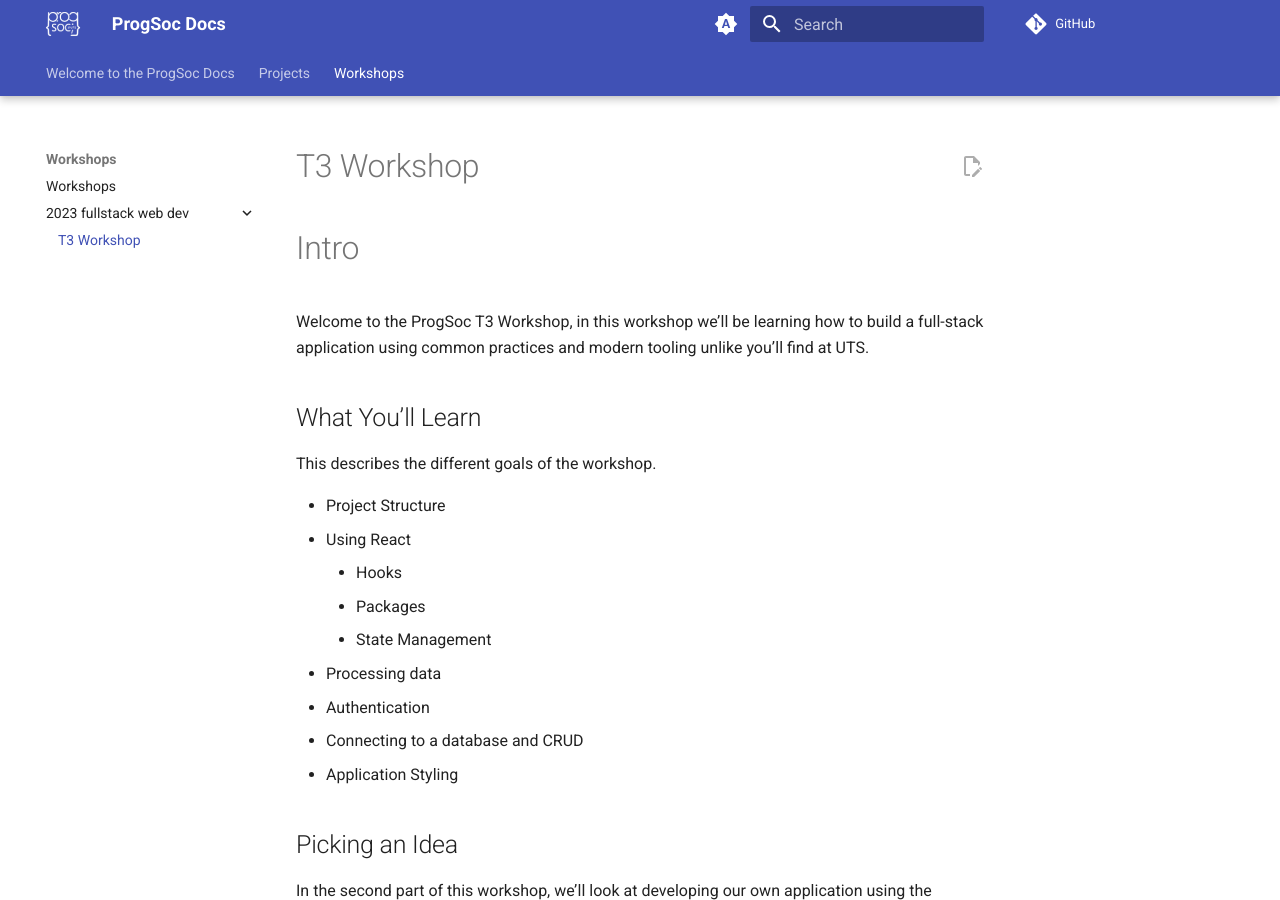
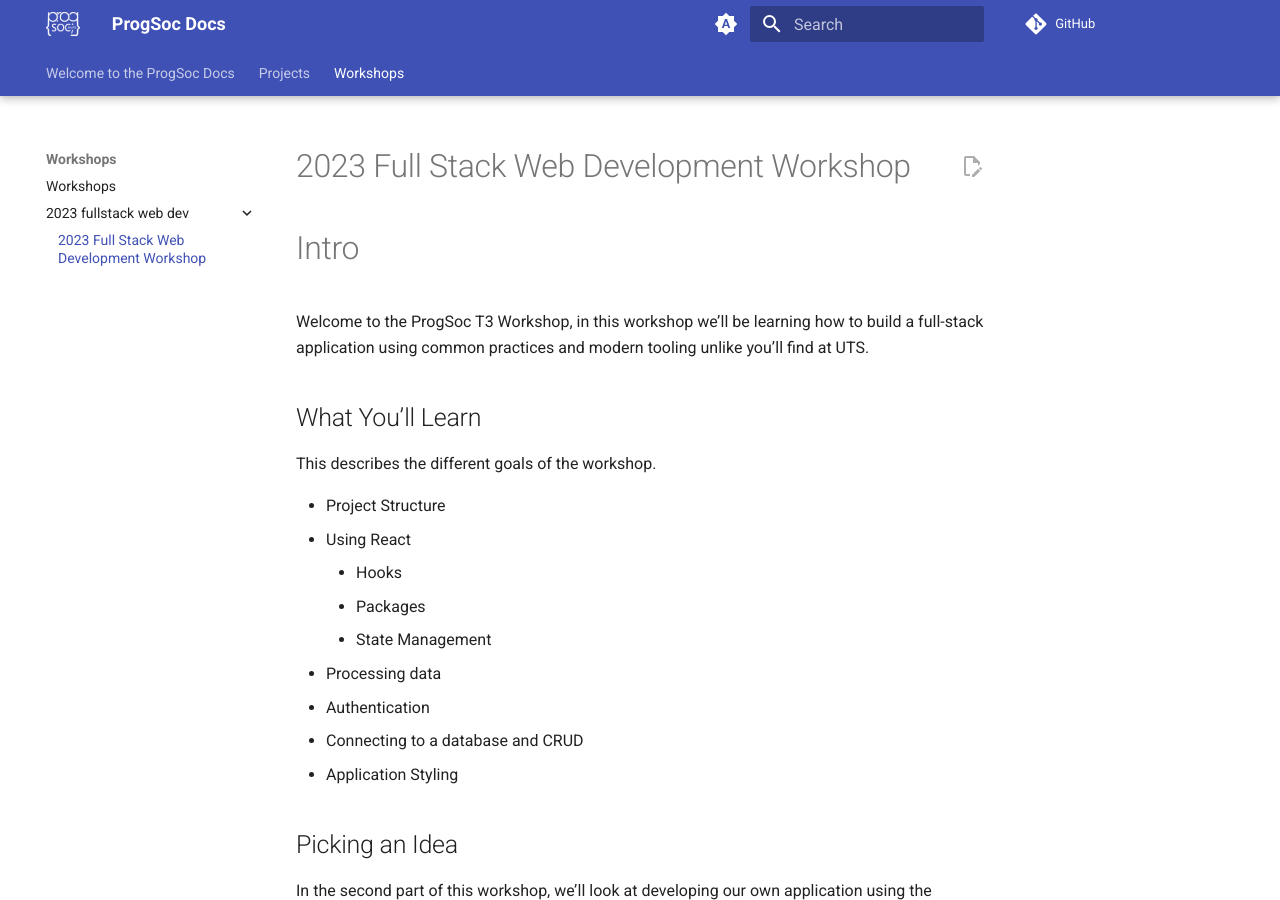
Before and after one commit to ProgSoc/Docs, an MkDocs documentation site: the page built from docs/workshops/2023-fullstack-web-dev/index.md, in a window 1280 px wide and 900 px high. Built offline with MkDocs 1.6.1 and Material for MkDocs 9.7.7, drawn with Linux system fonts in a browser that asks for light colours; comment, search, counter and statistics services are not loaded.

Commit message:
fix name

```diff
--- a/docs/workshops/2023-fullstack-web-dev/index.md
+++ b/docs/workshops/2023-fullstack-web-dev/index.md
@@ -1,4 +1,4 @@
-# T3 Workshop
+# 2023 Full Stack Web Development Workshop
 
 # Intro
 
```
